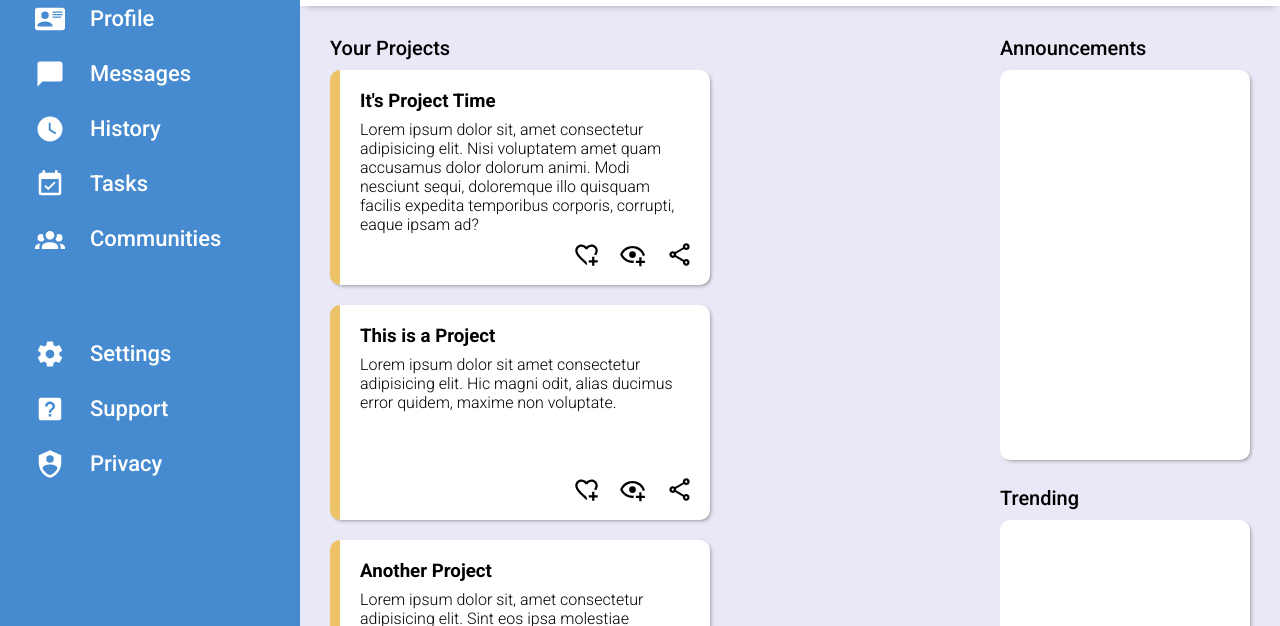
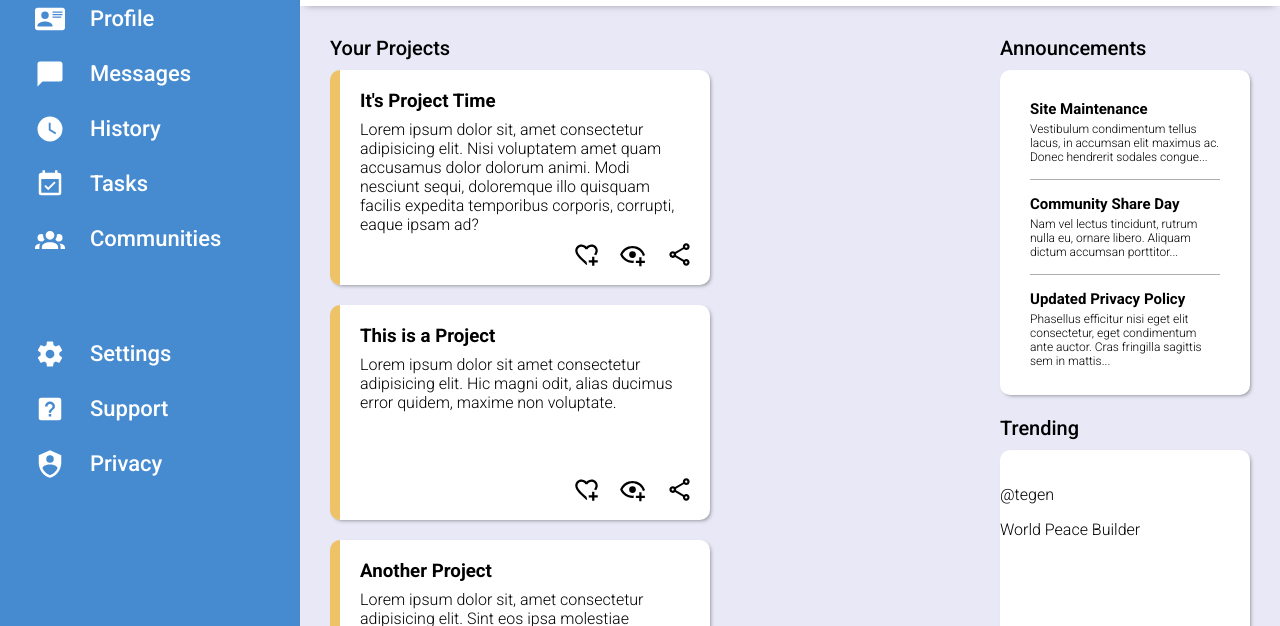
Before and after one commit to jamiewlloyd/Admin-Dashboard, a plain HTML site: page index.html in a window 1280 px wide. Shown: the part 174-800 px from the top of the page. Drawn offline with Linux system fonts and the light colour scheme; a script that the page names is missing.

Commit message:
completed announcements section

```diff
--- a/css/style.css
+++ b/css/style.css
@@ -231,7 +231,7 @@ button {
    grid-row: 2/4;
    display: grid;
    grid-template-columns: 1fr 30px 250px;
-   grid-template-rows: 450px 1fr;
+   grid-template-rows: 380px 1fr;
    padding: 30px;
 }
 
@@ -262,15 +262,36 @@ button {
 }
 
 #announcement-card {
-   height: 390px;
-   width: 250px;
+   height: 265px;
+   width: 190px;
+   display: grid;
+   grid-template-rows: repeat(3, 1fr);
+   padding: 30px;
+   grid-gap: 15px;
+}
+
+.announcement h3 {
+   margin: 0;
+   font-size: 15px;
+   padding-bottom: 4px;
+}
+
+.announcement p {
+   margin: 0;
+   font-size: 12px;
+   padding-bottom: 15px;
+   border-bottom: 1px solid rgb(174, 174, 174);
+}
+
+.announcement:nth-child(3) p {
+   border-bottom: 0px solid rgb(174, 174, 174);
+   padding-bottom: 0px;
 }
 
 #trending-card {
    height: 350px;
    width: 250px;
 }
-
 
 .card {
    background-color: white;
--- a/index.html
+++ b/index.html
@@ -376,11 +376,34 @@
          </div>
          <div id="announcements">
             <h2 class="section-title">Announcements</h2>
-            <div id="announcement-card" class="card"></div>
+            <div id="announcement-card" class="card">
+               <div class="announcement">
+                  <h3>Site Maintenance</h3>
+                  <p>Vestibulum condimentum tellus lacus, in accumsan elit maximus ac. Donec hendrerit sodales congue...
+                  </p>
+               </div>
+               <div class="announcement">
+                  <h3>Community Share Day</h3>
+                  <p>Nam vel lectus tincidunt, rutrum nulla eu, ornare libero. Aliquam dictum accumsan porttitor...
+                  </p>
+               </div>
+               <div class="announcement">
+                  <h3>Updated Privacy Policy</h3>
+                  <p>Phasellus efficitur nisi eget elit consectetur, eget condimentum ante auctor. Cras fringilla
+                     sagittis sem in mattis...
+                  </p>
+               </div>
+            </div>
          </div>
          <div id="trending">
             <h2 class="section-title">Trending</h2>
-            <div id="trending-card" class="card"></div>
+            <div id="trending-card" class="card">
+               <div class="trending-profile">
+                  <img src="" alt="" class="trending-photo">
+                  <p class="handle">@tegen</p>
+                  <p class="trending-project">World Peace Builder</p>
+               </div>
+            </div>
          </div>
       </main>
    </div>
```
